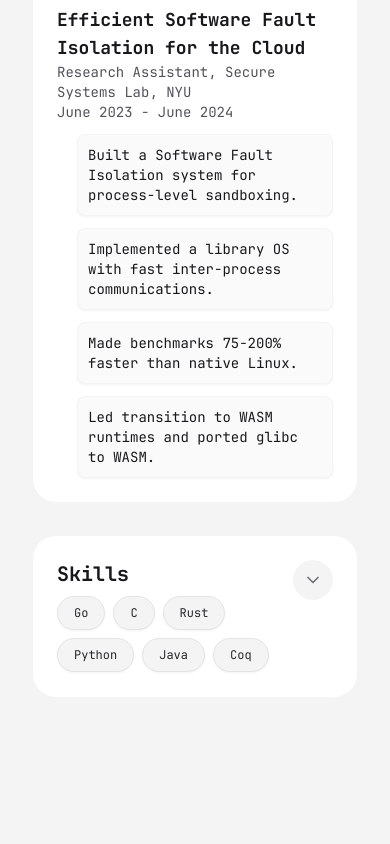
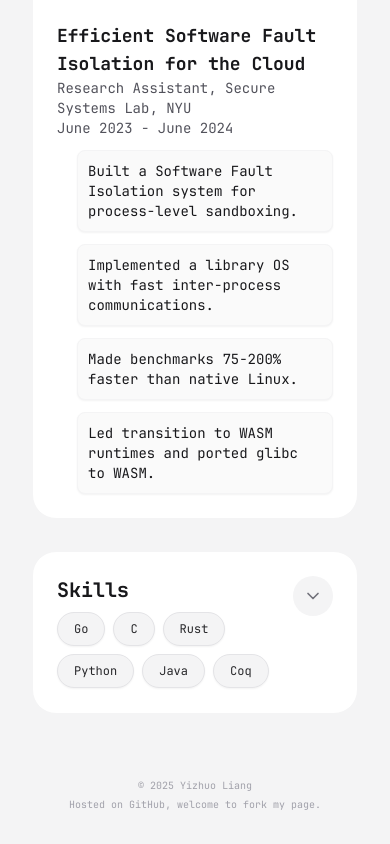
Before and after one commit to yizhuoliang/yizhuoliang.github.io, a Next.js app: page / in a window 390 px wide. Shown: the part 1884-2728 px from the top of the page. Before the commit the page ends 2630 px from the top, so only its background shows below. Built offline with nearby package versions, Linux system fonts and the light colour scheme.

Commit message:
fix footer for mobile layout

```diff
--- a/app/page.tsx
+++ b/app/page.tsx
@@ -59,7 +59,7 @@ export default function Home() {
           </div>
 
           {/* Right column: Bio and Expandable sections */}
-          <div className="md:w-[70%]">
+          <div className="mt-4 md:mt-0 md:w-[70%]">
             {/* Bio Section */}
             <Card className="mb-8 bg-white border border-zinc-100 dark:bg-white dark:border-zinc-100">
               <div className="p-6">
@@ -198,6 +198,14 @@ export default function Home() {
             </ExpandableSection>
           </div>
         </div>
+
+        {/* Mobile-only footer */}
+        <div className="block md:hidden mt-8 mb-4 text-center text-[10px] text-zinc-400">
+          <p>© 2025 Yizhuo Liang</p>
+          <p className="mt-1">
+            Hosted on GitHub, welcome to fork my <a href="https://github.com/yizhuoliang/yizhuoliang.github.io" className="hover:text-zinc-600 transition-colors">page</a>.
+          </p>
+        </div>
       </div>
     </main>
   )
```
